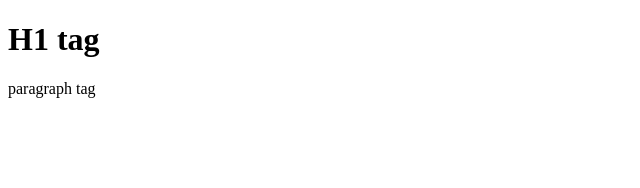
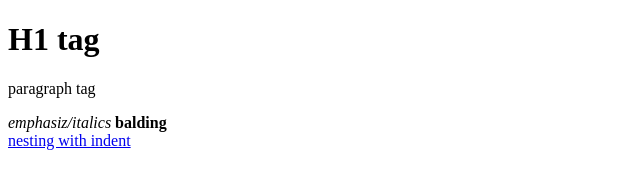
Before and after one commit to AndrzejBuleczka/HTML-Tutorial, a plain HTML site: page test.html in a window 1280 px wide. Shown: the whole page, without its empty margins (0-640 px from the left). Drawn offline with Linux system fonts and the light colour scheme.

Commit message:
tags, attributes and basics of editing

```diff
--- a/test.html
+++ b/test.html
@@ -11,6 +11,11 @@
 <body>
   <h1 class="myclass">H1 tag</h1>
   <p>paragraph tag</p>
+  <em>emphasiz/italics</em>
+  <strong>balding</strong>
+  <div>
+    <a href="#">nesting with indent</a>
+  </div>
 </body>
 
 </html>
```
